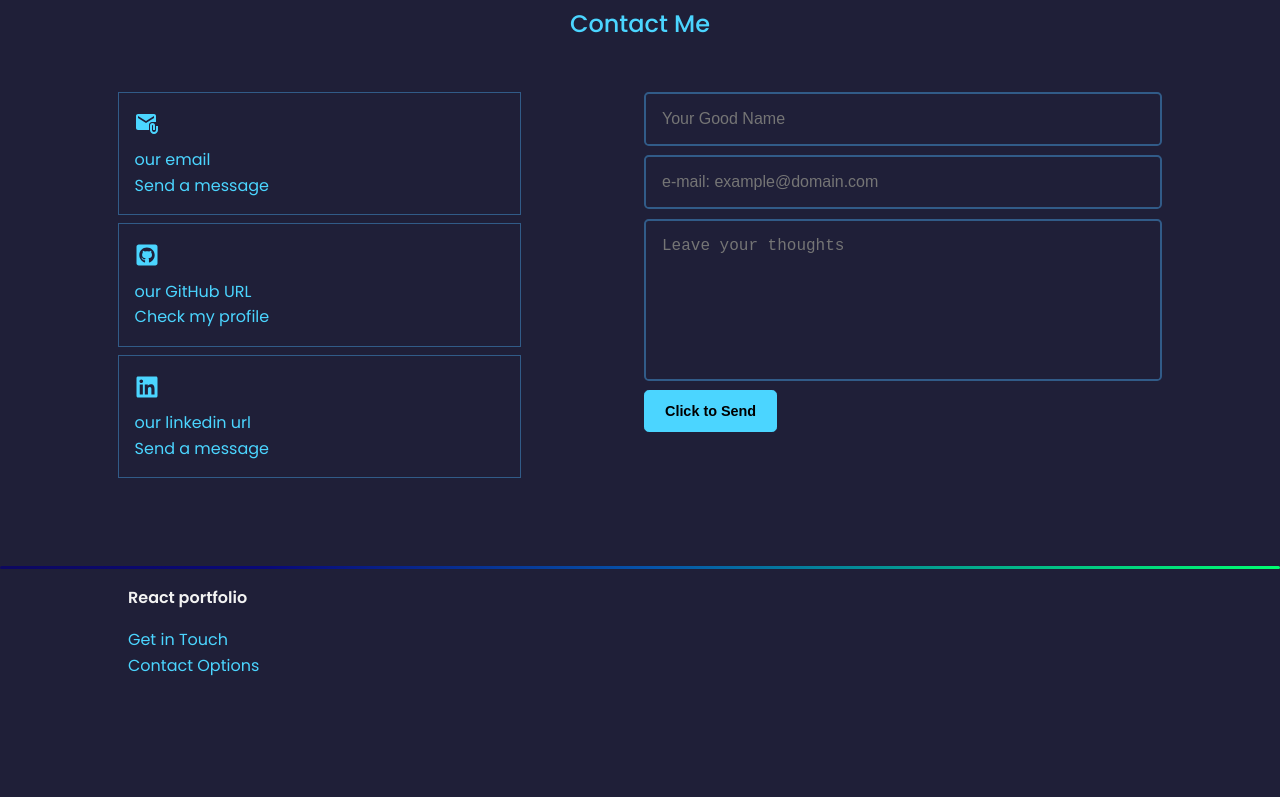
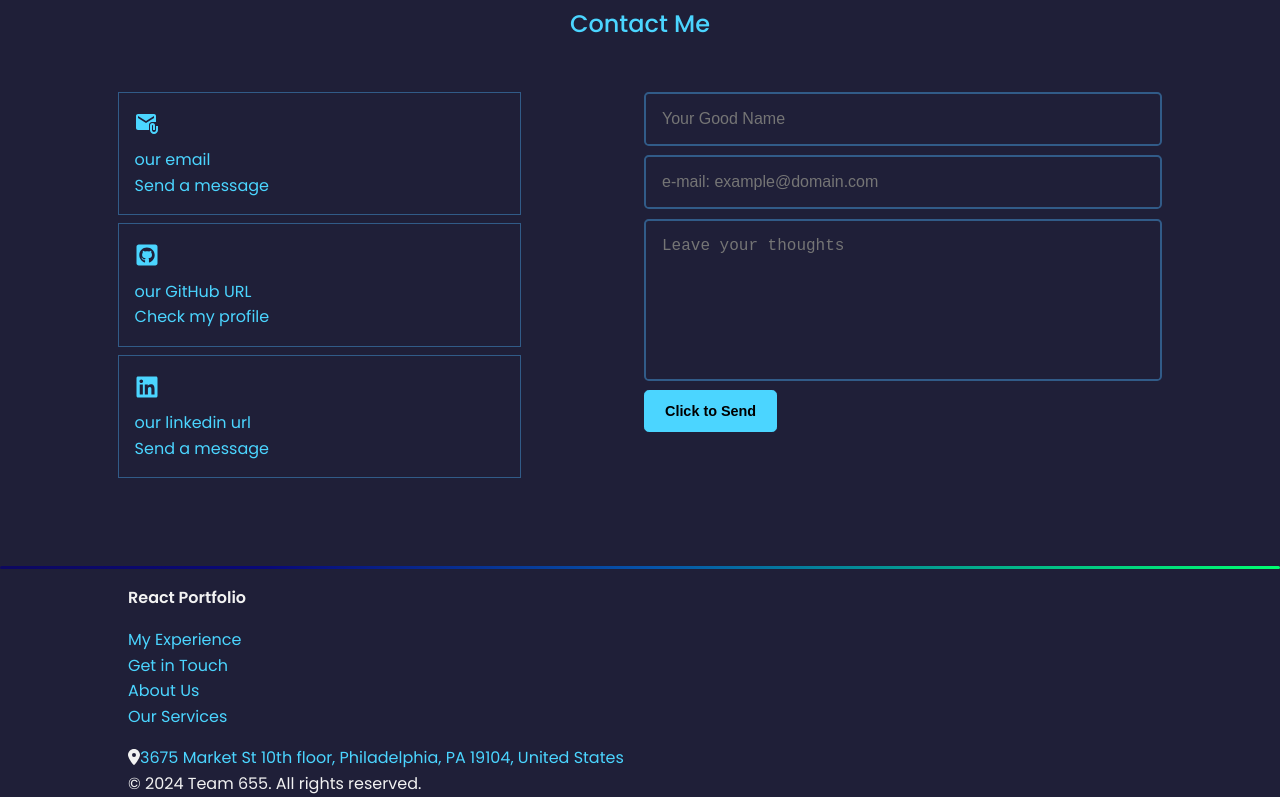
Before and after one commit to AnilKumar3494/INFO-655-Group_Project, a React (Vite) app in the folder modern_portfolio/: page / in a window 1280 px wide. Shown: the part 1539-2336 px from the top of the page. Before the commit the page ends 2217 px from the top, so only its background shows below. Built offline with nearby package versions, Linux system fonts and the light colour scheme.

Commit message:
Updated footer to add more details

```diff
--- a/modern_portfolio/package.json
+++ b/modern_portfolio/package.json
@@ -11,6 +11,8 @@
   },
   "dependencies": {
     "@fortawesome/fontawesome-svg-core": "^6.5.1",
+    "@fortawesome/free-solid-svg-icons": "^6.5.1",
+    "@fortawesome/react-fontawesome": "^0.2.0",
     "bootstrap-icons": "^1.11.3",
     "icons": "^1.0.0",
     "react": "^18.2.0",
--- a/modern_portfolio/src/components/footer/Footer.jsx
+++ b/modern_portfolio/src/components/footer/Footer.jsx
@@ -1,18 +1,35 @@
 import React from "react";
+import {FontAwesomeIcon} from '@fortawesome/react-fontawesome';
+import {faMapMarkerAlt} from '@fortawesome/free-solid-svg-icons';
 import "./footer.css";
 
-const Footer = () =>
-  <div className="footerWrapper">
-    <hr className="gradient"/>
-    <div className="footer-content">
-      <div className="footer-heading">React portfolio</div>
-      <a href="#contact">
-        Get in Touch
-      </a>
-      <a href="#contact_options">
-        Contact Options
-      </a>
-    </div>
-  </div>;
+
+const Footer = () => {
+    const currentYear = new Date().getFullYear();
+
+    return (
+        <footer className="footerWrapper">
+            <hr className="gradient"/>
+            <div className="footer-content">
+                <div className="footer-heading">
+                    React Portfolio
+                </div>
+                <div className="footer-links">
+                    <a href="#experience">My Experience</a>
+                    <a href="#contact">Get in Touch</a>
+                    <a href="#about">About Us</a>
+                    <a href="#services">Our Services</a>
+                </div>
+                <div className="footer-address">
+                    <FontAwesomeIcon icon={faMapMarkerAlt}/>
+                    <a href="https://drexel.edu/cci/" target="_blank" rel="noreferrer">3675 Market St 10th floor,
+                        Philadelphia, PA 19104, United States</a>
+                    <p className="footer-copyright">&copy; {currentYear} Team 655. All rights reserved.</p>
+                </div>
+            </div>
+
+        </footer>
+    );
+}
 
 export default Footer;
--- a/modern_portfolio/src/components/footer/footer.css
+++ b/modern_portfolio/src/components/footer/footer.css
@@ -7,6 +7,12 @@
     padding-left: 8rem;
     display: flex;
     flex-direction: column;
+}
+
+.footer-links {
+    display: flex;
+    flex-direction: column;
+    padding-bottom: 1rem;
 }
 hr.gradient {
     height: 3px;
--- /dev/null
+++ b/package.json
@@ -0,0 +1,5 @@
+{
+  "dependencies": {
+    "@fortawesome/free-brands-svg-icons": "^6.5.1"
+  }
+}
```
Also changed, not shown: 1 other file (tests, documents, lock files or other folders).
